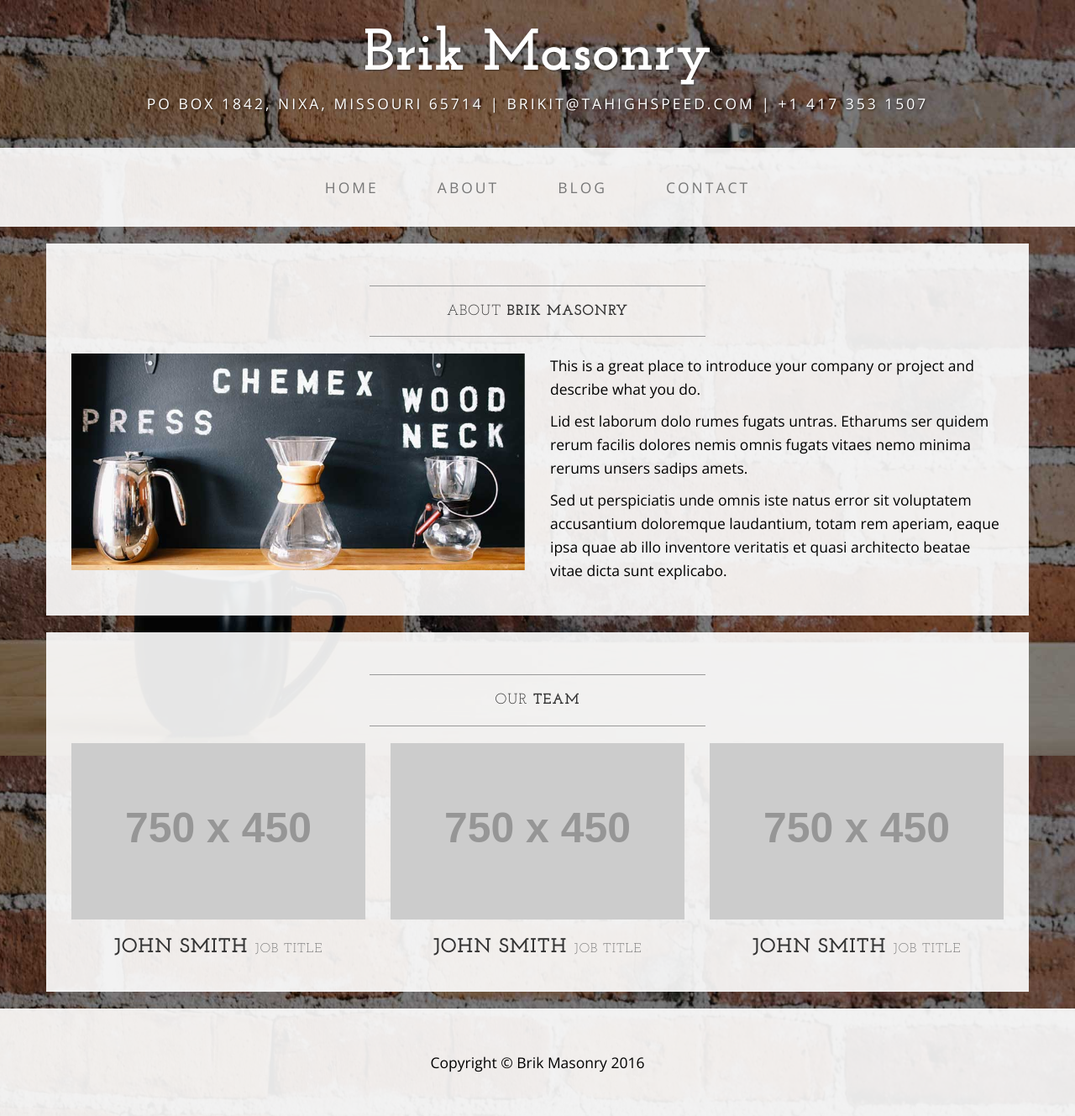
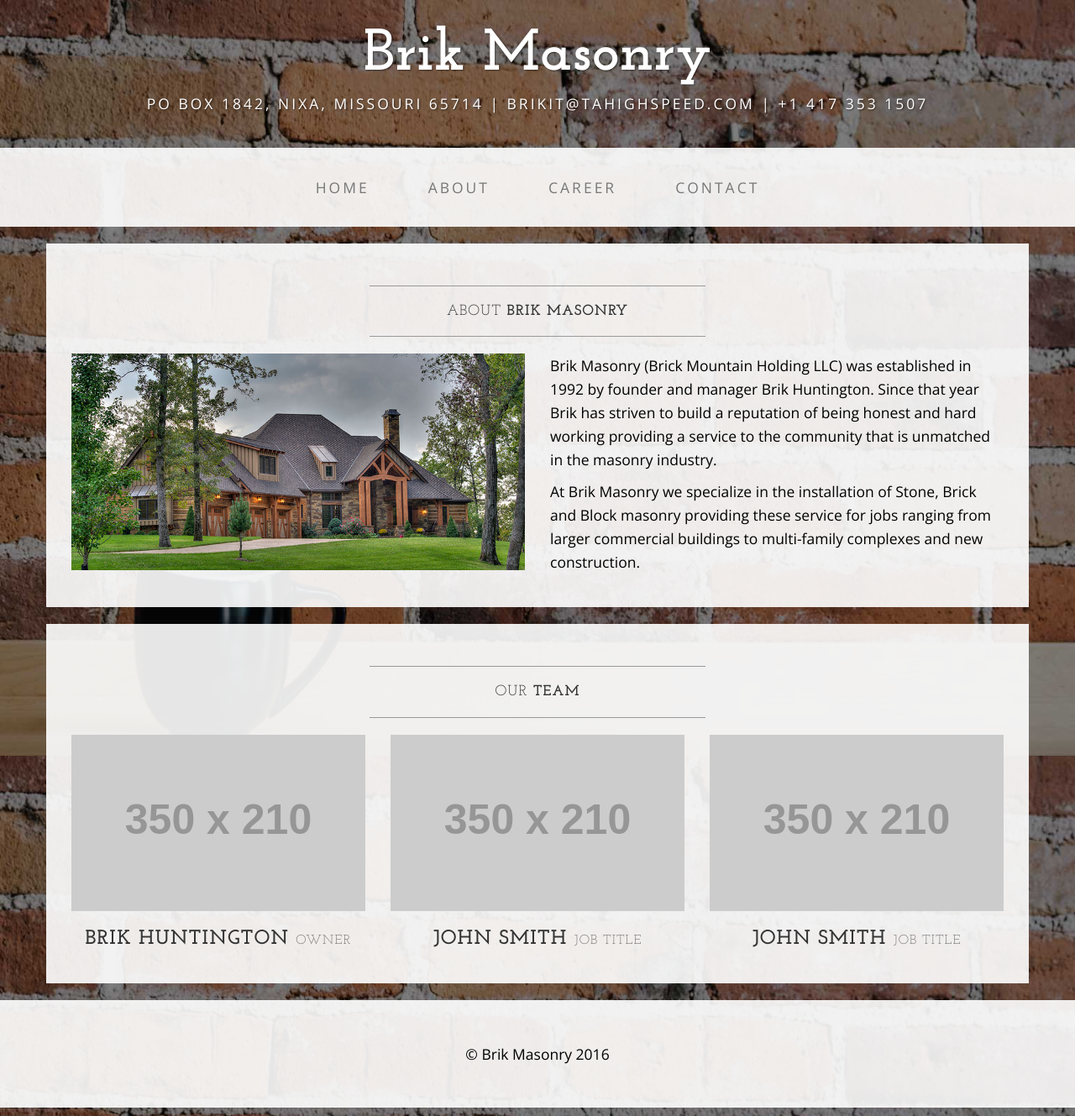
Before and after one commit to zachdyerdesign/brikmasonry, a Jekyll site: the page built from about.html, in a window 1280 px wide. Shown: the whole page at 84% size. Built offline with Jekyll 4.4.1, drawn with Linux system fonts in a browser that asks for light colours.

```diff
--- a/_layouts/default.html
+++ b/_layouts/default.html
@@ -59,7 +59,7 @@
                         <a href="about.html">About</a>
                     </li>
                     <li>
-                        <a href="blog.html">Blog</a>
+                        <a href="blog.html">Career</a>
                     </li>
                     <li>
                         <a href="contact.html">Contact</a>
@@ -82,7 +82,7 @@
         <div class="container">
             <div class="row">
                 <div class="col-lg-12 text-center">
-                    <p>Copyright &copy; {{ site.title }} 2016</p>
+                    <p>&copy; {{ site.title }} 2016</p>
                 </div>
             </div>
         </div>
--- a/about.html
+++ b/about.html
@@ -15,9 +15,8 @@ layout: default
             <img class="img-responsive img-border-left" src="img/slide-2.jpg" alt="">
         </div>
         <div class="col-md-6">
-            <p>This is a great place to introduce your company or project and describe what you do.</p>
-            <p>Lid est laborum dolo rumes fugats untras. Etharums ser quidem rerum facilis dolores nemis omnis fugats vitaes nemo minima rerums unsers sadips amets.</p>
-            <p>Sed ut perspiciatis unde omnis iste natus error sit voluptatem accusantium doloremque laudantium, totam rem aperiam, eaque ipsa quae ab illo inventore veritatis et quasi architecto beatae vitae dicta sunt explicabo.</p>
+          <p>Brik Masonry (Brick Mountain Holding LLC) was established in 1992 by founder and manager Brik Huntington. Since that year Brik has striven to build a reputation of being honest and hard working providing a service to the community that is unmatched in the masonry industry.</p>
+          <p>At Brik Masonry we specialize in the installation of Stone, Brick and Block masonry providing these service for jobs ranging from larger commercial buildings to multi-family complexes and new construction.</p>
         </div>
         <div class="clearfix"></div>
     </div>
@@ -33,19 +32,19 @@ layout: default
             <hr>
         </div>
         <div class="col-sm-4 text-center">
-            <img class="img-responsive" src="http://placehold.it/750x450" alt="">
+            <img class="img-responsive" src="http://placehold.it/350x210" alt="">
+            <h3>Brik Huntington
+                <small>Owner</small>
+            </h3>
+        </div>
+        <div class="col-sm-4 text-center">
+            <img class="img-responsive" src="http://placehold.it/350x210" alt="">
             <h3>John Smith
                 <small>Job Title</small>
             </h3>
         </div>
         <div class="col-sm-4 text-center">
-            <img class="img-responsive" src="http://placehold.it/750x450" alt="">
-            <h3>John Smith
-                <small>Job Title</small>
-            </h3>
-        </div>
-        <div class="col-sm-4 text-center">
-            <img class="img-responsive" src="http://placehold.it/750x450" alt="">
+            <img class="img-responsive" src="http://placehold.it/350x210" alt="">
             <h3>John Smith
                 <small>Job Title</small>
             </h3>
```
Also changed, not shown: index.html (+5 -4 lines), img/intro-pic.jpg, img/slide-1.jpg, img/slide-2.jpg, img/slide-3.jpg, 1 other file.
